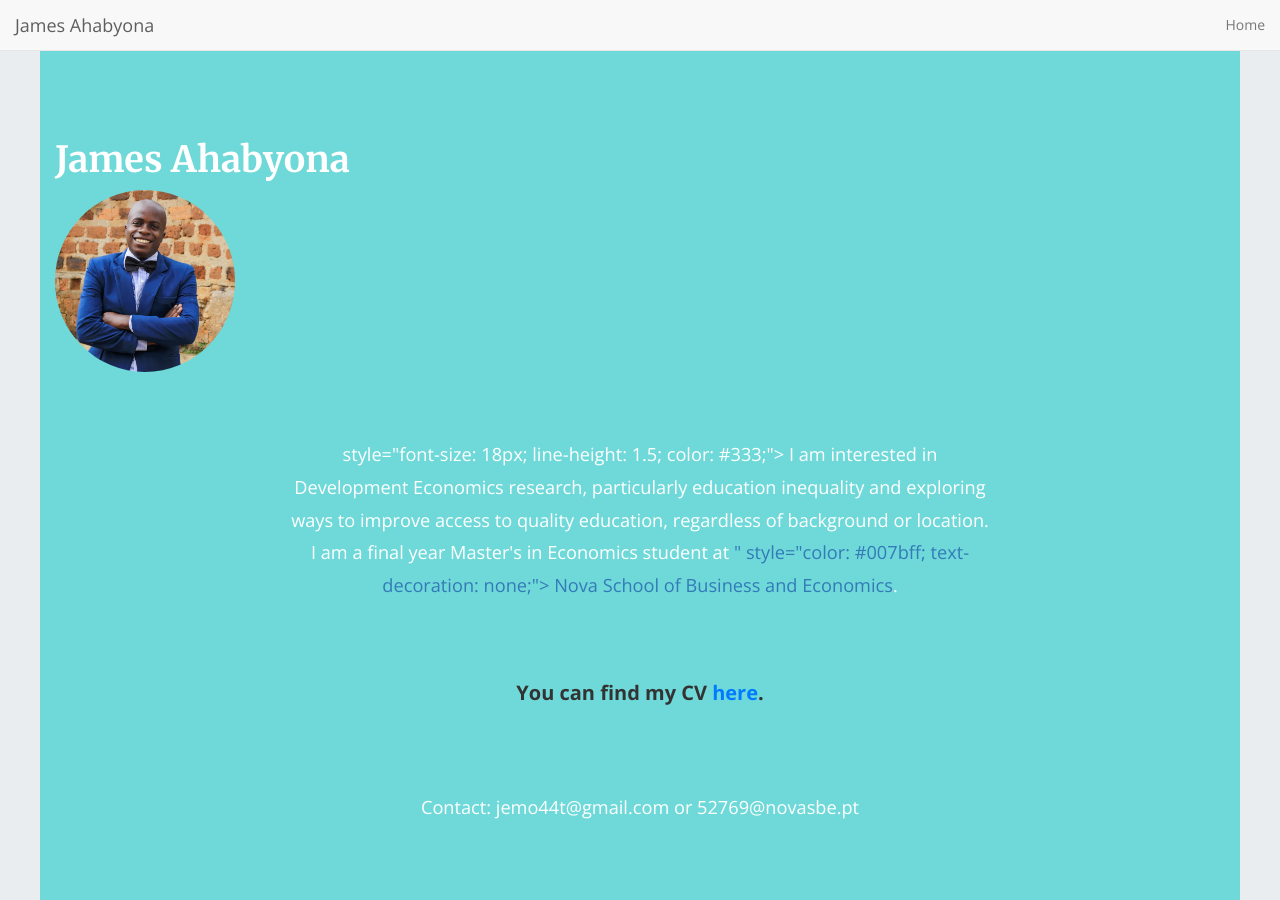
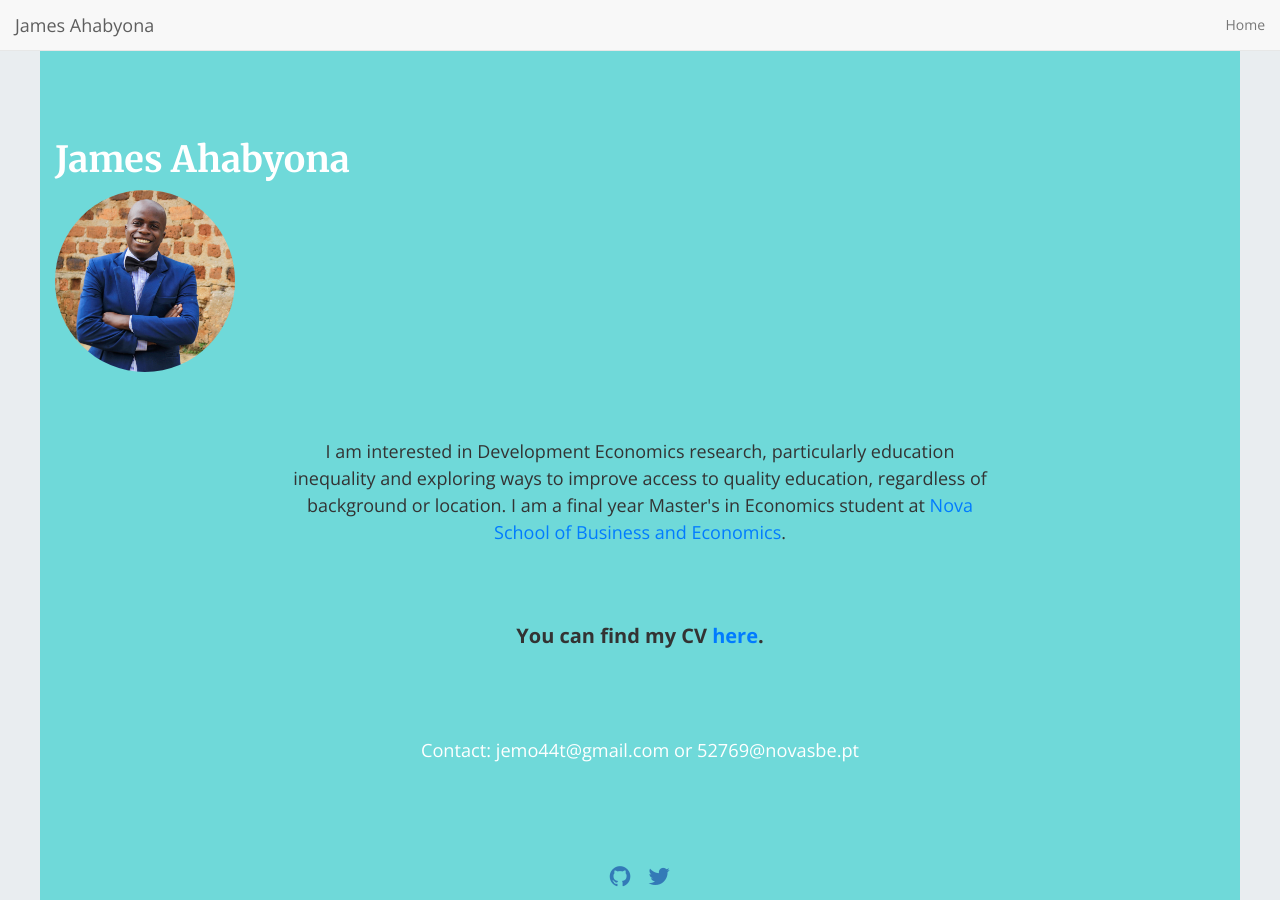
Before and after one commit to mariaelenaguer/mariaelenaguer.github.io, a Jekyll site: the page built from index.html, in a window 1280 px wide and 900 px high. Built offline with Jekyll 4.4.1, drawn with Linux system fonts in a browser that asks for light colours; nearby versions of some CDN libraries; the list of posts is cut into pages by our own code.

Commit message:
Update home-hero.html

```diff
--- a/_includes/home-hero.html
+++ b/_includes/home-hero.html
@@ -76,11 +76,13 @@
         {% endif %}
 
         <div class="hero-content">
-          <p>style="font-size: 18px; line-height: 1.5; color: #333;">
-            I am interested in Development Economics research, particularly education inequality and exploring ways to improve access to quality education, regardless of background or location. I am a final year Master's in Economics student at <a href="https://www.novasbe.unl.pt/en/programs/masters/economics/program"> " style="color: #007bff; text-decoration: none;"> Nova School of Business and Economics</a>.
-          <p style="font-size: 20px; font-weight: bold; color: #333;">You can find my CV <a href="your_cv_link_here" style="color: #007bff; text-decoration: none;">here</a>.</p>
+         <p style="font-size: 18px; line-height: 1.5; color: #333;">
+        I am interested in Development Economics research, particularly education inequality and exploring ways to improve access to quality education, regardless of background or location. I am a final year Master's in Economics student at
+        <a href="https://www.novasbe.unl.pt/en/programs/masters/economics/program" style="color: #007bff; text-decoration: none;">Nova School of Business and Economics</a>.
+    </p>
 
-
+    <p style="font-size: 20px; font-weight: bold; color: #333;">
+        You can find my CV <a href="your_cv_link_here" style="color: #007bff; text-decoration: none;">here</a>.
           <p>Contact: jemo44t@gmail.com or 52769@novasbe.pt</p>
         </div>
 
```
